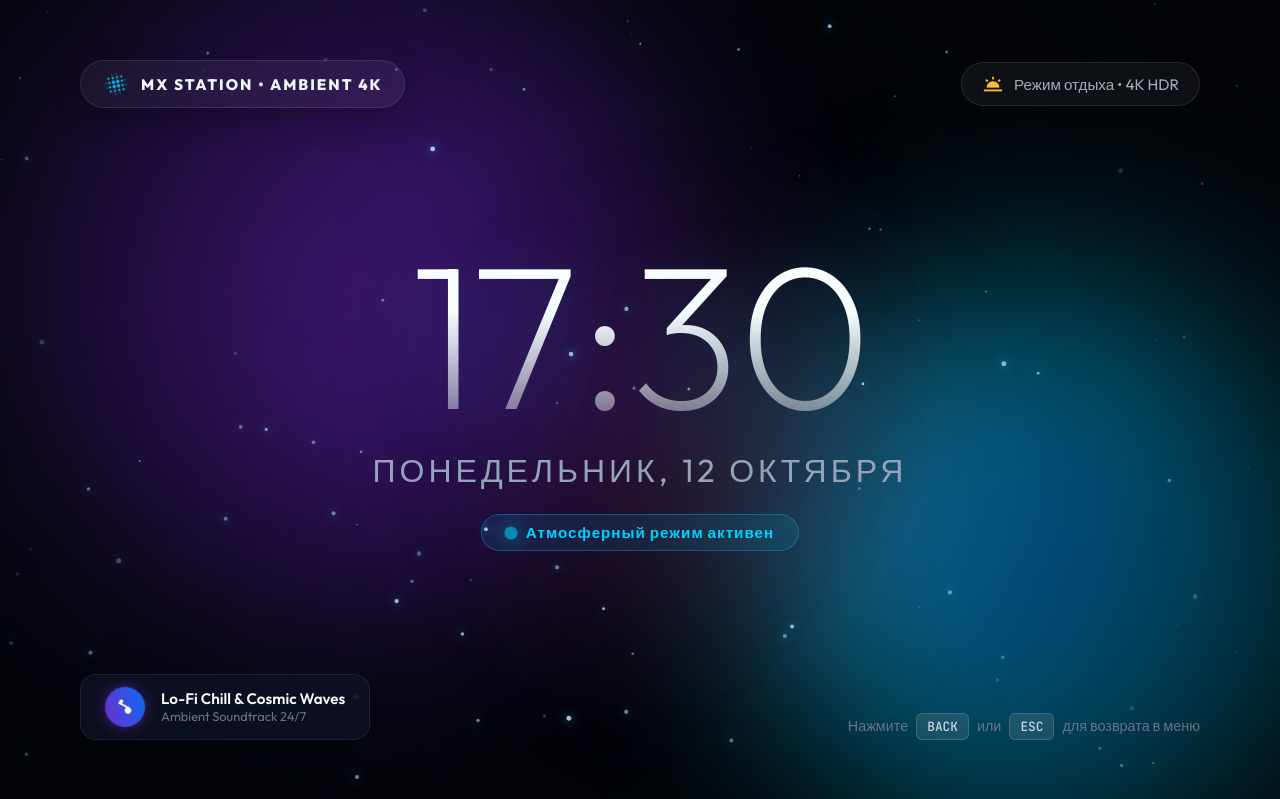
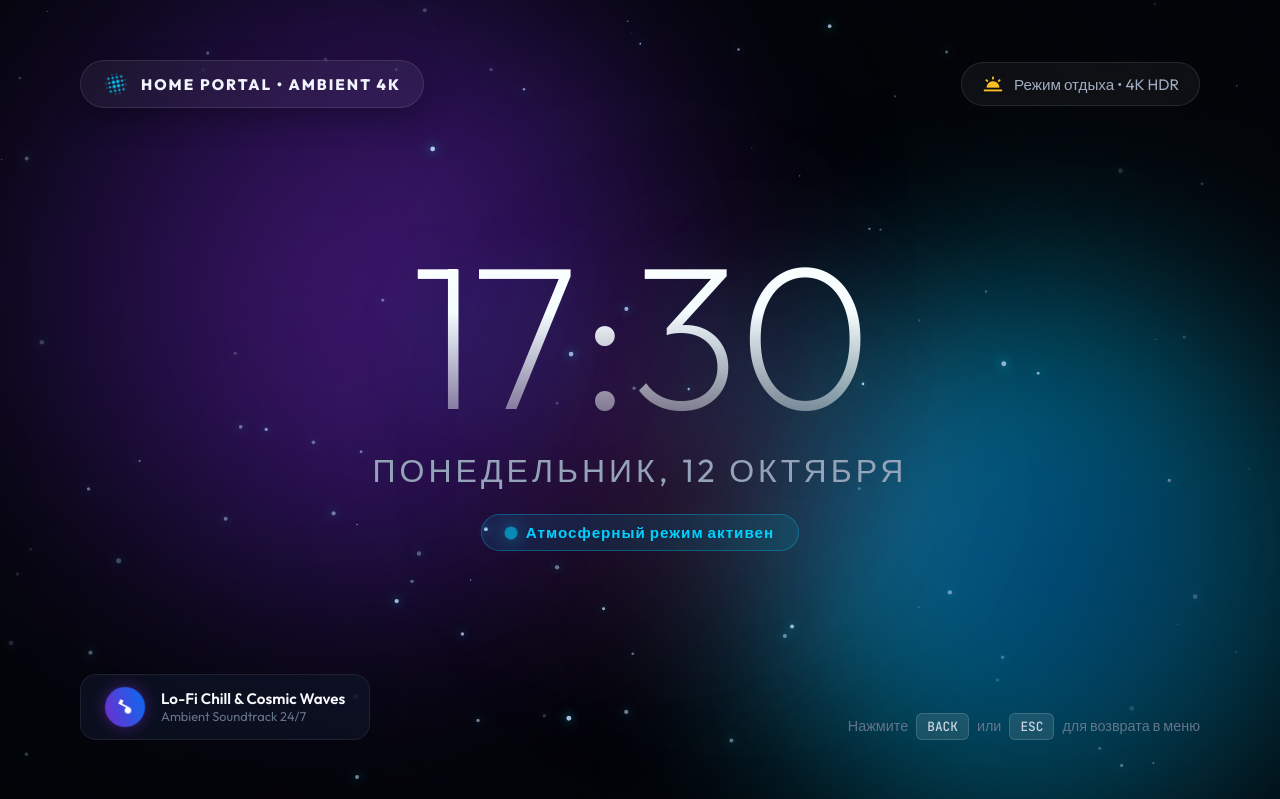
Before and after one commit to Aleksandr6669/msx, a Flask app: template templates/screensaver.html in a window 1280 px wide; the page is wider, and only the part inside the window is pictured. Shown: the top 799 px of that part. Run offline with Flask 3, Linux system fonts and the light colour scheme; the template is opened without the code that fills it, so the values that code supplies are empty.

Commit message:
Update screensaver.html branding to Home Portal

```diff
--- a/templates/screensaver.html
+++ b/templates/screensaver.html
@@ -3,7 +3,7 @@
 <head>
     <meta charset="UTF-8">
     <meta name="viewport" content="width=device-width, initial-scale=1.0">
-    <title>MX Station — 4K Ambient Screensaver</title>
+    <title>Home Portal — 4K Ambient Screensaver</title>
     <link rel="preconnect" href="https://fonts.googleapis.com">
     <link rel="preconnect" href="https://fonts.gstatic.com" crossorigin>
     <link href="https://fonts.googleapis.com/css2?family=Outfit:wght@200;400;600;800&family=JetBrains+Mono:wght@300;500&display=swap" rel="stylesheet">
@@ -281,7 +281,7 @@
         <div class="top-bar">
             <div class="brand-badge">
                 <span class="material-icons icon">blur_on</span>
-                <span class="title">MX STATION • AMBIENT 4K</span>
+                <span class="title">HOME PORTAL • AMBIENT 4K</span>
             </div>
             <div class="weather-pill">
                 <span class="material-icons">wb_twilight</span>
```
